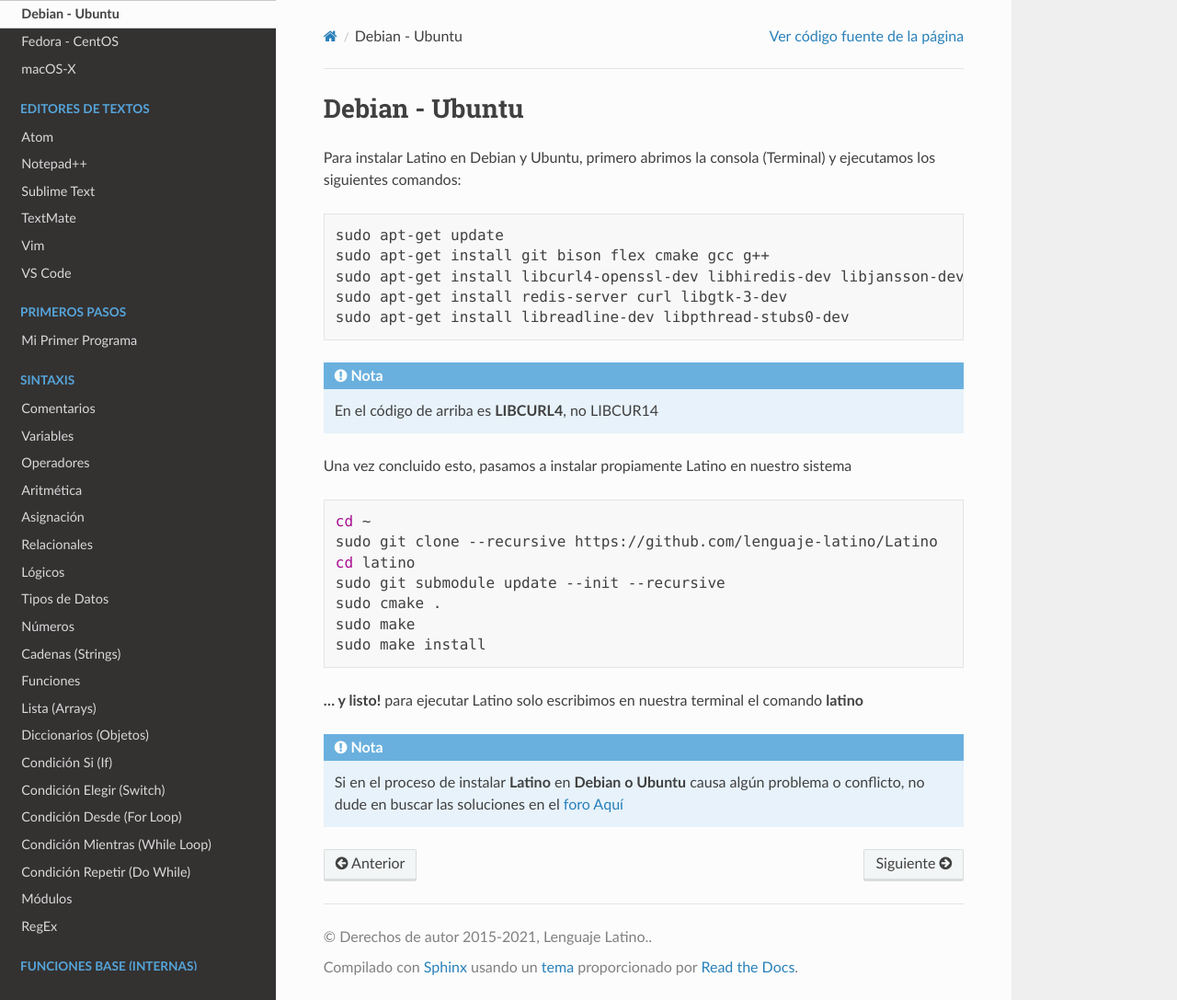
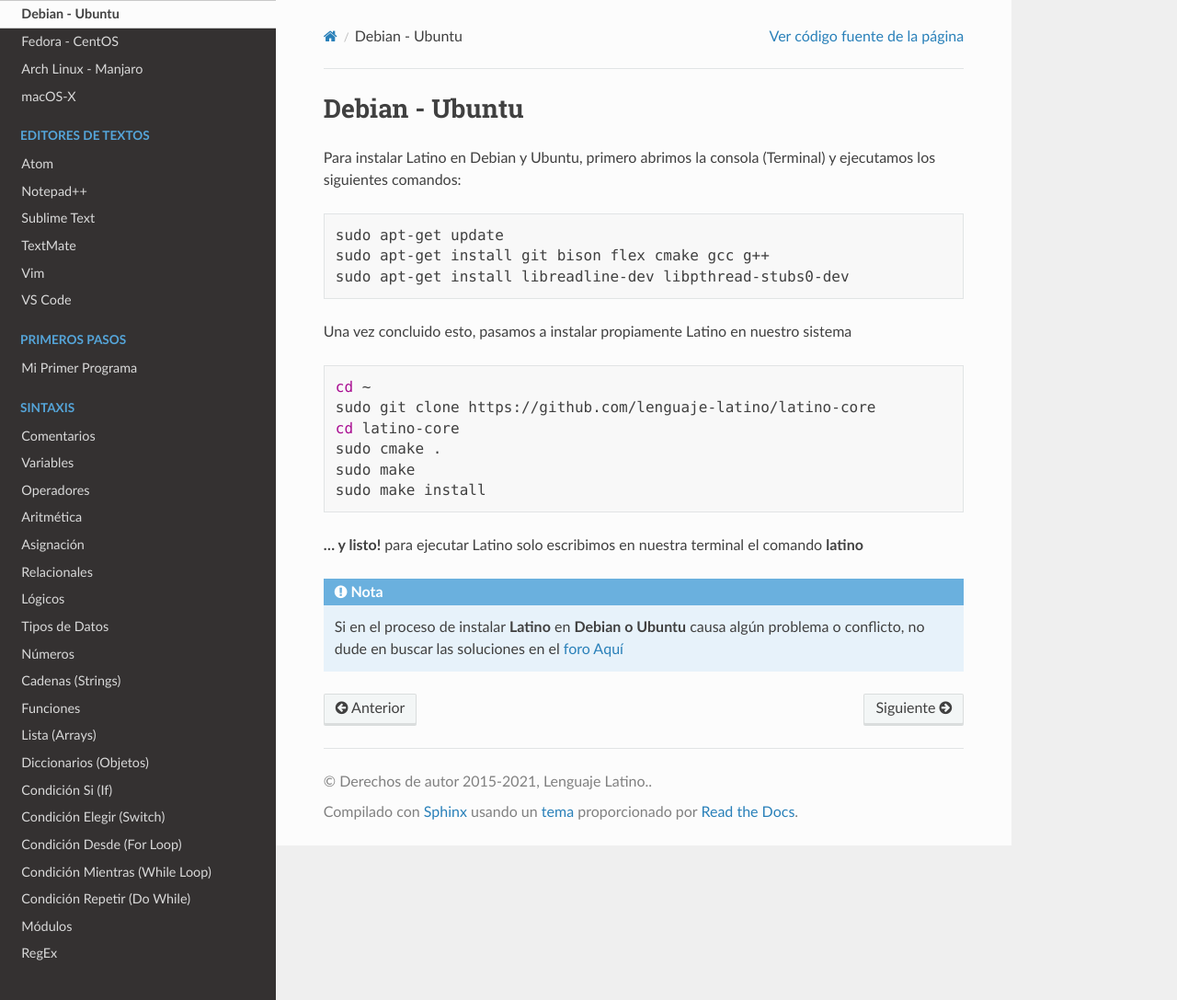
Before and after one commit to LatinoDocs/Manual-Latino, a Sphinx documentation site: the page built from docs/OS/Debian-Ubuntu.rst, in a window 1280 px wide and 1087 px high. Shown: the whole window at 92% size. Built offline with Sphinx 7.4.7 and the Read the Docs theme 2.0.0, drawn with Linux system fonts in a browser that asks for light colours; comment, search, counter and statistics services are not loaded.

Commit message:
Se ha agregado ArchLinux

```diff
--- a/docs/OS/Debian-Ubuntu.rst
+++ b/docs/OS/Debian-Ubuntu.rst
@@ -13,20 +13,15 @@
 
    sudo apt-get update
    sudo apt-get install git bison flex cmake gcc g++
-   sudo apt-get install libcurl4-openssl-dev libhiredis-dev libjansson-dev
-   sudo apt-get install redis-server curl libgtk-3-dev
    sudo apt-get install libreadline-dev libpthread-stubs0-dev
-
-.. note:: En el código de arriba es **LIBCURL4**, no LIBCUR14
 
 Una vez concluido esto, pasamos a instalar propiamente Latino en nuestro sistema
 
 .. code-block:: bash
 
   cd ~
-  sudo git clone --recursive https://github.com/lenguaje-latino/Latino
-  cd latino
-  sudo git submodule update --init --recursive
+  sudo git clone https://github.com/lenguaje-latino/latino-core
+  cd latino-core
   sudo cmake .
   sudo make
   sudo make install
--- a/docs/OS/Fedora-CentOS.rst
+++ b/docs/OS/Fedora-CentOS.rst
@@ -26,7 +26,6 @@
 
          sudo dnf update
          sudo dnf install gcc-c++
-         sudo dnf install gtk3-devel
          sudo dnf install git bison flex cmake kernel-devel
          sudo dnf install hiredis-devel
          sudo dnf install readline-devel
@@ -43,9 +42,8 @@
 .. code-block:: bash
 
    cd ~
-   sudo git clone --recursive https://github.com/lenguaje-latino/Latino
-   cd latino
-   sudo git submodule update --init --recursive
+   sudo git clone https://github.com/lenguaje-latino/latino-core
+   cd latino-core
    sudo cmake .
    sudo make
    sudo make install
--- a/docs/index.rst
+++ b/docs/index.rst
@@ -19,7 +19,7 @@
   `Melvin Guerrero`_
 
 :Versión:
-  `Latino 1.3.0`_
+  `Latino 1.4.0`_
 
 Empezando
 ----------
@@ -132,7 +132,7 @@
 
 .. _Latino: https://lenguajelatino.org
 .. _Melvin Guerrero: https://melvinguerrero.blogspot.com
-.. _Latino 1.3.0: https://github.com/lenguaje-latino/Latino/releases/tag/v1.3.0
+.. _Latino 1.4.0: https://github.com/lenguaje-latino/Latino/releases/tag/v1.4.0
 .. _Latino API: https://manuallatinoapi.blogspot.com
 .. _guía de colaboración: https://github.com/LatinoDocs/Manual-Latino/blob/master/.readme/CONTRIBUTING.md
 .. _Canal en Youtube: https://www.youtube.com/channel/UCLVTJpQn-TDbBSwR732kvnQ/featured
@@ -155,6 +155,7 @@
    OS/MS-Windows
    OS/Debian-Ubuntu
    OS/Fedora-CentOS
+   OS/ArchLinux-Manjaro
    OS/macOS-X
 
 .. toctree::
```
Also changed, not shown: docs/OS/ArchLinux-Manjaro.rst (added, +33 -0 lines).
